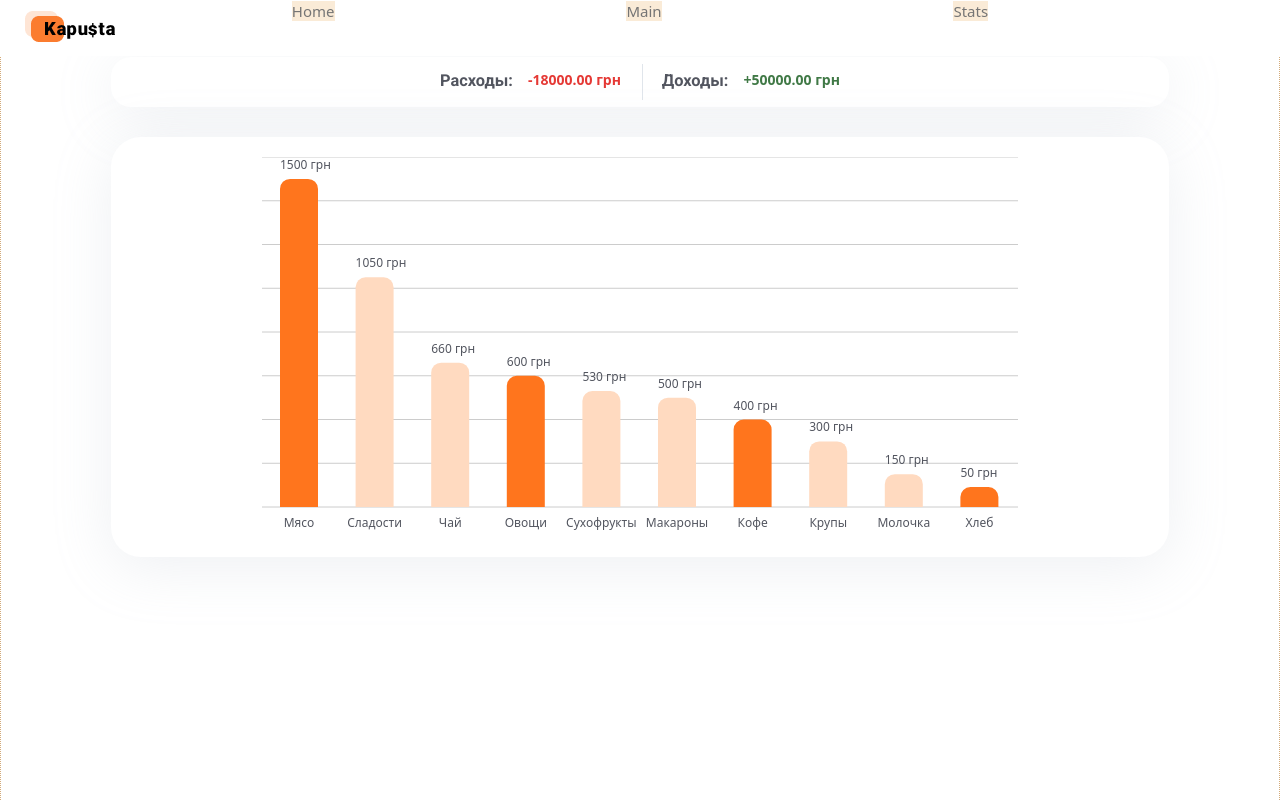
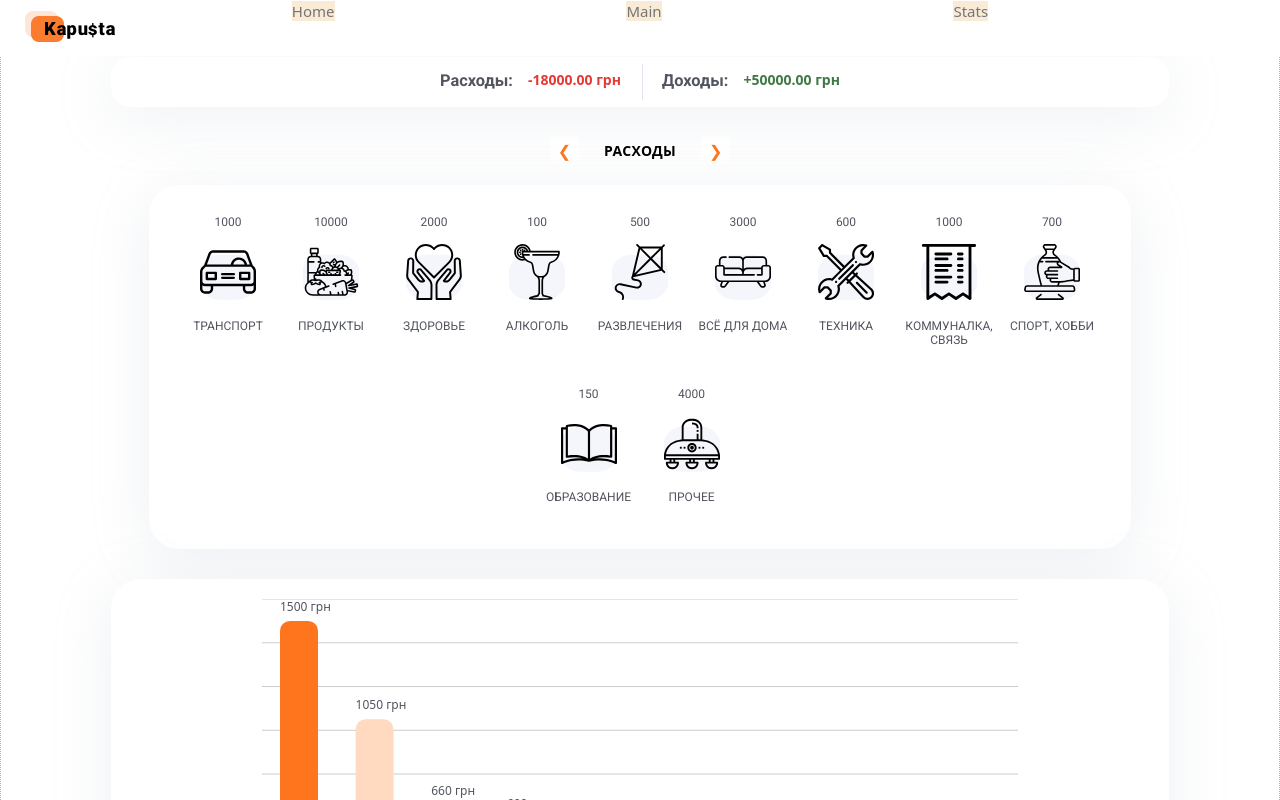
Before and after one commit to Oleh-Mohylnyi/kapusta-bl3-front, a React (Create React App) app: page /statistics in a window 1280 px wide. Shown: the top 800 px of the page. Built offline with nearby package versions, Linux system fonts and the light colour scheme.

Commit message:
Add toggler on StatisticView

```diff
--- a/src/App/App.js
+++ b/src/App/App.js
@@ -15,8 +15,7 @@ import { getIsFetchingCurrent } from "../redux/auth/selectors";
 import { ToastContainer } from "react-toastify";
 import "react-toastify/dist/ReactToastify.css";
 import { Navigation } from "../components/Navigation/Navigation";
-import ReportIncome from "../components/Report/ReportIncome/ReportIncome";
-import ReportExpenses from "../components/Report/ReportExpenses/ReportExpenses";
+
 
 const Header = lazy(() =>
   import("../components/Header/Header" /* webpackChunkName: "header-view" */)
@@ -73,8 +72,6 @@ function App() {
                 <PublicRoute isAuth={isAuth} component={StatisticsView} />
               }
             >
-              <Route path="income" element={<ReportIncome />} />
-              <Route path="expenses" element={<ReportExpenses />} />
             </Route>
 
 
--- /dev/null
+++ b/src/components/Report/Report.js
@@ -0,0 +1,25 @@
+import ReportExpenses from "./ReportExpenses/ReportExpenses";
+import ReportIncome from "./ReportIncome/ReportIncome";
+import { useState } from "react"
+import s from "./ReportExpenses/ReportExpenses.module.scss"
+
+const Report = () => {
+    const [toggle, setToggle] = useState(true);
+
+    const toggler = (e) => {
+        setToggle(!toggle)
+    }
+    return (
+        <>
+       <div className={s.tab}>
+        <button onClick ={toggler} className={s.btn_left}></button>
+                <h2 className={s.title}>{toggle?'Расходы':'Доходы' }</h2>
+        <button onClick ={toggler} className={s.btn_right}></button>
+            </div>
+            {toggle ? <ReportExpenses /> : <ReportIncome />}
+
+        </>
+    )
+}
+
+export default Report
--- a/src/components/Report/ReportExpenses/ReportExpenses.jsx
+++ b/src/components/Report/ReportExpenses/ReportExpenses.jsx
@@ -1,4 +1,3 @@
-import { NavLink } from "react-router-dom";
 import ReportList from "../ReportList/ReportList";
 import type from "../ReportList/expenses.json";
 import s from "./ReportExpenses.module.scss";
@@ -8,22 +7,6 @@ export default function ReportExpenses() {
 
   return (
     <div className={s.section}>
-      <div className={s.tab}>
-        <NavLink
-          to="/statistics/income"
-          // className={(navData) => (navData.isActive ? s.activeLink : s.link)}
-        >
-          <button className={s.btn_left}></button>
-        </NavLink>
-        <h2 className={s.title}>Расходы</h2>
-        <NavLink
-          to="/statistics/income"
-          // className={(navData) => (navData.isActive ? s.activeLink : s.link)}
-        >
-          <button className={s.btn_right}></button>
-        </NavLink>
-      </div>
-
       {typesExpenses.length > 0 && <ReportList types={typesExpenses} />}
     </div>
   );
--- a/src/components/Report/ReportIncome/ReportIncome.jsx
+++ b/src/components/Report/ReportIncome/ReportIncome.jsx
@@ -1,4 +1,3 @@
-import { NavLink } from "react-router-dom";
 import ReportList from "../ReportList/ReportList";
 import type from "../ReportList/income.json";
 import s from "./ReportIncome.module.scss";
@@ -7,22 +6,6 @@ export default function ReportIncome() {
   const typesIncome = type;
   return (
     <div className={s.section}>
-      <div className={s.tab}>
-        <NavLink
-          to="/statistics/expenses"
-          // className={(navData) => (navData.isActive ? s.activeLink : s.link)}
-        >
-          <button className={s.btn_left}></button>
-        </NavLink>
-        <h2 className={s.title}>Доходы</h2>
-        <NavLink
-          to="/statistics/expenses"
-          // className={(navData) => (navData.isActive ? s.activeLink : s.link)}
-        >
-          <button className={s.btn_right}></button>
-        </NavLink>
-      </div>
-
       {typesIncome.length > 0 && <ReportList types={typesIncome} />}
     </div>
   );
--- a/src/components/Report/ReportItem/ReportItem.jsx
+++ b/src/components/Report/ReportItem/ReportItem.jsx
@@ -1,9 +1,9 @@
 import ReportIcon from "../ReportIcon/ReportIcon";
 import s from "./ReportItem.module.scss";
 
-export default function ReportItem({ key, type, icon, sum }) {
+export default function ReportItem({ type, icon, sum }) {
   return (
-    <li key={key} className={s.item}>
+    <li  className={s.item}>
       <p className={s.text}>{sum}</p>
       <ReportIcon name={icon} />
       <p className={s.text}>{type}</p>
--- a/src/components/Report/ReportList/ReportList.jsx
+++ b/src/components/Report/ReportList/ReportList.jsx
@@ -6,9 +6,9 @@ export default function ReportList({ types }) {
   return (
     <section>
       <ul className={s.list}>
-        {types.map(({ id, type, icon, sum }) => (
-          <ReportItem key={id} type={type} icon={icon} sum={sum} />
-        ))}
+        {types.map(({ type, icon, sum },index) => {
+          return <ReportItem key={index} type={type} icon={icon} sum={sum} />
+        })}
       </ul>
     </section>
   );
--- a/src/views/StatisticsView/StatisticsView.js
+++ b/src/views/StatisticsView/StatisticsView.js
@@ -1,12 +1,13 @@
-import { Outlet } from "react-router-dom";
+// import { Outlet } from "react-router-dom";
 import Diagram from "../../components/StatisticDiagram/Diagram";
 import DiagramContainer from "../../components/StatisticDiagram/DiagramContainer";
 import TotalReport from "../../components/TotalReport/TotalReport";
 import BackgroundImages from "../../components/BackgroundLayouts/PrivatePageBg";
+import Report from "../../components/Report/Report";
 import useWindowDimensions from "../../hooks/useWindowDimensions";
 
+
 export default function StatisticsView() {
-
   const size = useWindowDimensions();
   const { width } = size;
   const mobile = () => {
@@ -18,7 +19,8 @@ export default function StatisticsView() {
   return (
     <>
       <TotalReport />
-      <Outlet />
+      {/* <Outlet /> */}
+      <Report />
       <DiagramContainer>
         <Diagram mobile={mobile()}/>
       </DiagramContainer>
```
